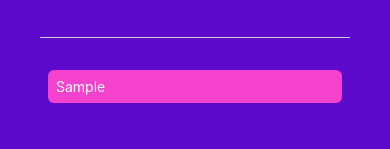
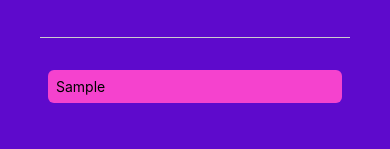
Before and after one commit to pedroluiznogueira/goals-app, a React Native app: screen / in a window 390 px wide. Both pictures are taken after typing "Sample" into the empty fields and a click on the button "ADD GOAL". Shown: the part 151-300 px from the top of the page. Built offline with nearby package versions, Linux system fonts and the light colour scheme.

Commit message:
passing data from parent to child

```diff
--- a/App.js
+++ b/App.js
@@ -8,6 +8,7 @@ import {
   FlatList
 } from 'react-native';
 import { useState } from 'react';
+import GoalItem from './src/components/GoalItem';
 
 export default function App() {
   const [goalText, setGoalText] = useState('');
@@ -20,7 +21,7 @@ export default function App() {
   const addGoalHandler = () => {
     setGoals((currentGoals) => [
       ...currentGoals,
-      { text: goalText, key: Math.random().toString()}
+      { text: goalText, key: Math.random().toString() }
     ]);
   };
 
@@ -48,11 +49,7 @@ export default function App() {
         <FlatList
           data={goals}
           renderItem={(goalData) => {
-            return (
-              <View style={styles.goalItem} key={goalData.item.key}>
-                <Text style={styles.goalText}>{goalData.item.text}</Text>
-              </View>
-            )
+            return <GoalItem item={goalData.item}/>
           }}
           alwaysBounceVertical={false}
           />
@@ -87,15 +84,5 @@ const styles = StyleSheet.create({
 
   goalsContainer: {
     flex: 0.8
-  },
-
-  goalItem: {
-    padding: 8,
-    margin: 8,
-    borderRadius: 6,
-    backgroundColor: '#f542ce'
-  },
-  goalText: {
-    color: 'white'
   }
 });
--- /dev/null
+++ b/src/components/GoalItem.js
@@ -0,0 +1,26 @@
+import React from 'react';
+import { View, Text, StyleSheet } from 'react-native';
+
+function GoalItem (props) {
+    console.log(props);
+
+    return (
+    <View style={styles.goalItem} key={props.item.key}>
+        <Text style={styles.goalText}>{props.item.text}</Text>
+    </View>
+    );
+}
+
+export default GoalItem;
+
+const styles = StyleSheet.create({
+    goalItem: {
+      padding: 8,
+      margin: 8,
+      borderRadius: 6,
+      backgroundColor: '#f542ce'
+    },
+    goalText: {
+      color: 'black'
+    }
+  });
```
Also changed, not shown: src/components/InputGoal.js (added).
